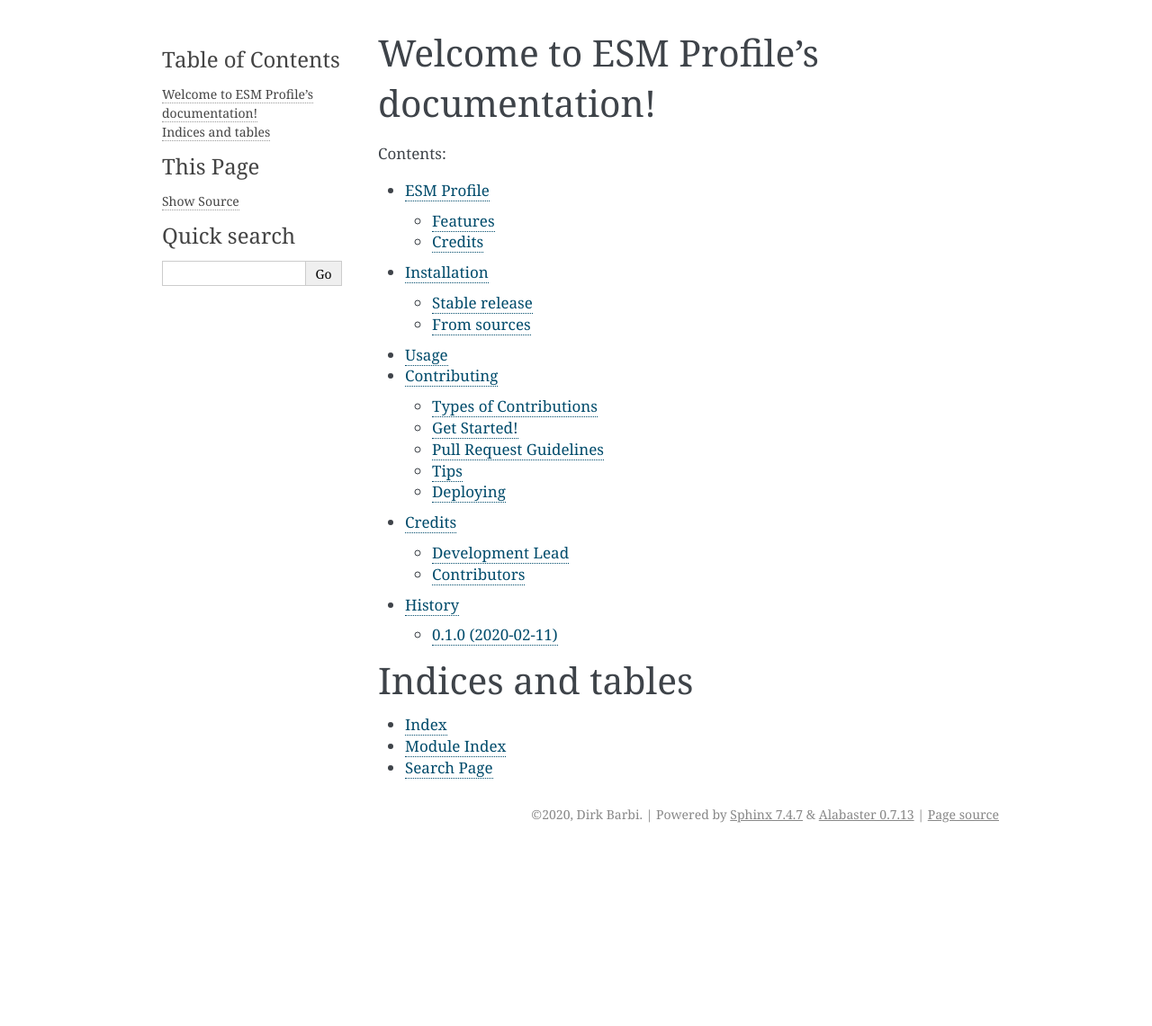
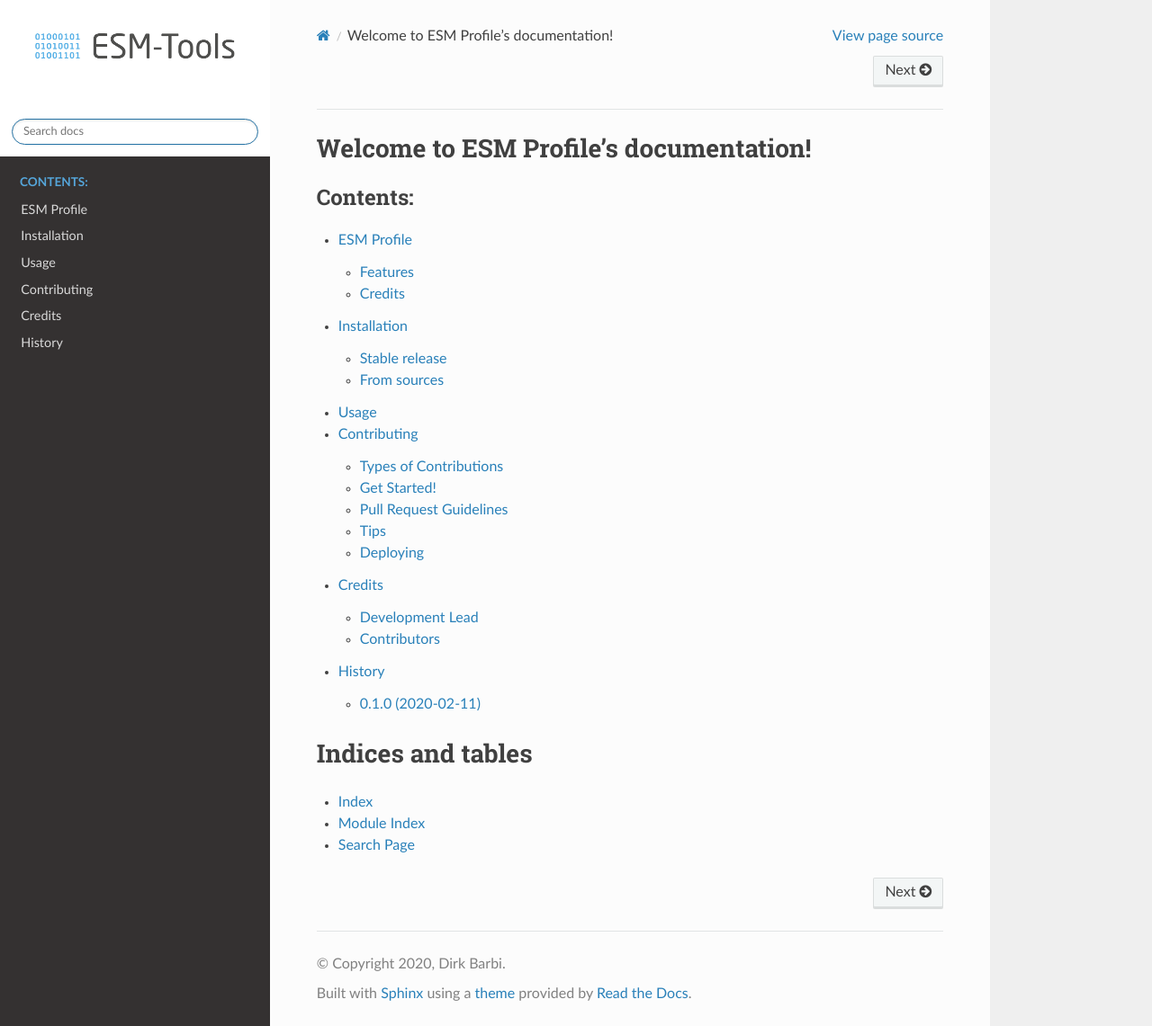
Before and after one commit to esm-tools/esm_profile, a Sphinx documentation site: the page built from docs/index.rst, in a window 1280 px wide and 1141 px high. Shown: the whole window at 90% size. Built offline with Sphinx 7.4.7 and the Read the Docs theme 2.0.0, drawn with Linux system fonts in a browser that asks for light colours; pages that are not in the unit, such as notebooks, are missing from menus.

Commit message:
move to rtd

```diff
--- a/docs/conf.py
+++ b/docs/conf.py
@@ -31,7 +31,7 @@
 
 # Add any Sphinx extension module names here, as strings. They can be
 # extensions coming with Sphinx (named 'sphinx.ext.*') or your custom ones.
-extensions = ['sphinx.ext.autodoc', 'sphinx.ext.viewcode']
+extensions = ['sphinx.ext.autodoc', 'sphinx.ext.viewcode', 'sphinx.ext.napoleon']
 
 # Add any paths that contain templates here, relative to this directory.
 templates_path = ['_templates']
@@ -83,19 +83,24 @@
 # The theme to use for HTML and HTML Help pages.  See the documentation for
 # a list of builtin themes.
 #
-html_theme = 'alabaster'
+html_theme = 'sphinx_rtd_theme'
 
 # Theme options are theme-specific and customize the look and feel of a
 # theme further.  For a list of options available for each theme, see the
 # documentation.
 #
-# html_theme_options = {}
+html_theme_options = {
+    "style_nav_header_background": "white",
+    "logo_only": True,
+    "prev_next_buttons_location": "both",
+}
 
 # Add any paths that contain custom static files (such as style sheets) here,
 # relative to this directory. They are copied after the builtin static files,
 # so a file named "default.css" will overwrite the builtin "default.css".
 html_static_path = ['_static']
 
+html_logo = "_static/ESM-TOOLS_LOGO_RGB_72dpi.jpg"
 
 # -- Options for HTMLHelp output ---------------------------------------
 
```
Also changed, not shown: docs/_static/ESM-TOOLS_LOGO_RGB_72dpi.jpg (added).
